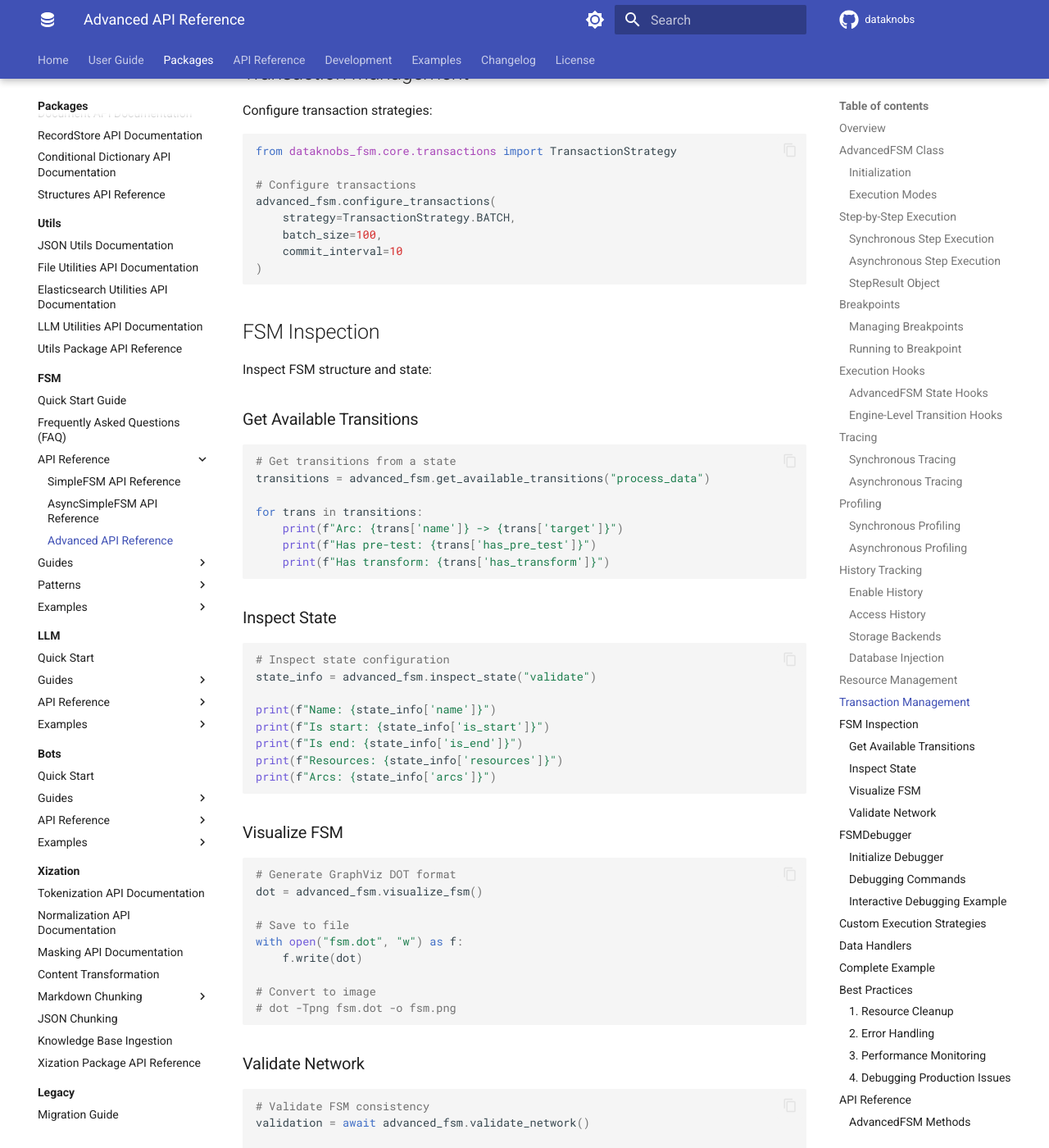
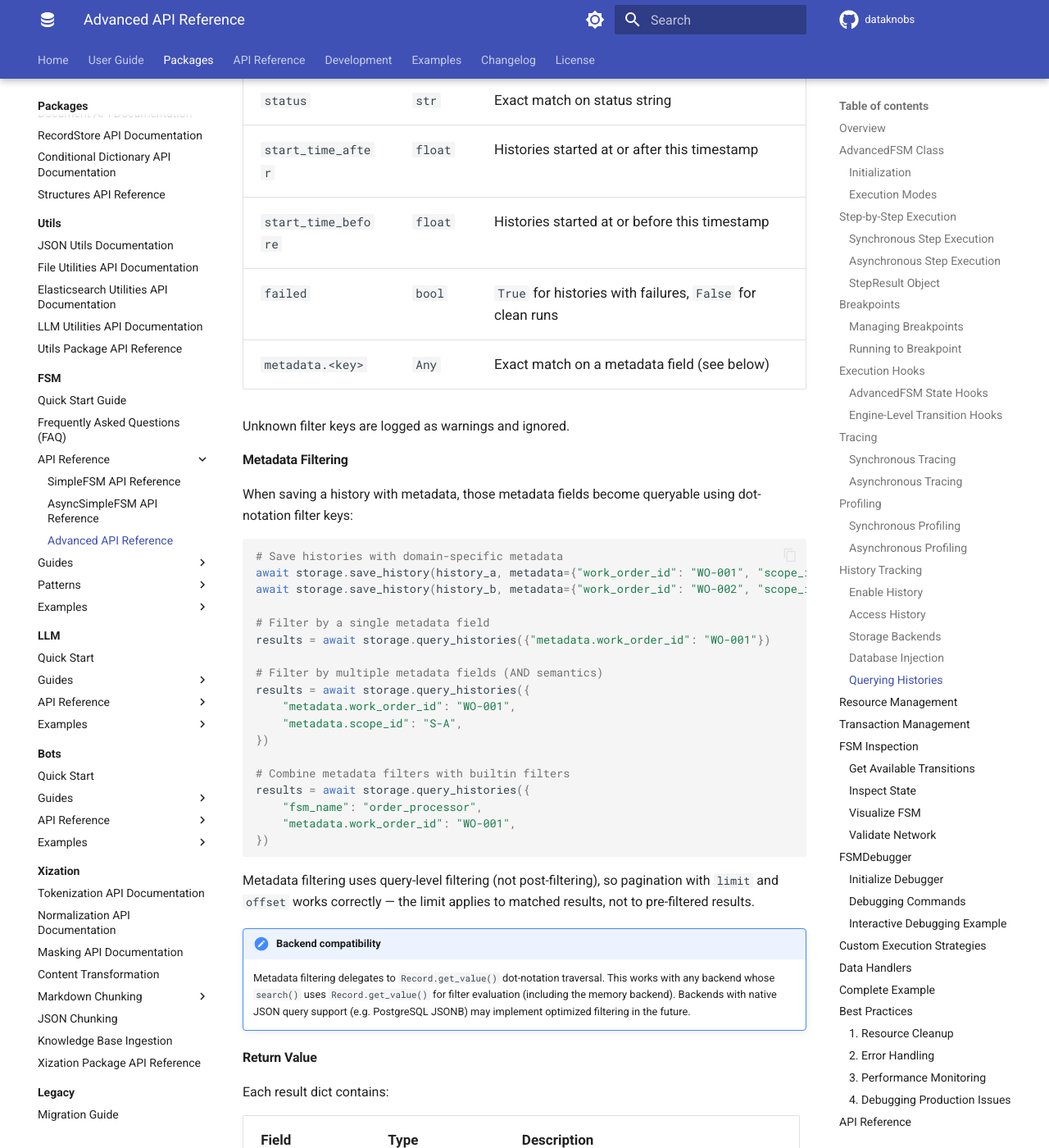
Before and after one commit to KBS-Labs/dataknobs, an MkDocs documentation site: the page built from docs/packages/fsm/api/advanced.md, in a window 1280 px wide and 1400 px high, scrolled down 8577 px. Shown: the whole window at 82% size. Built offline with MkDocs 1.6.1 and Material for MkDocs 9.7.7, drawn with Linux system fonts in a browser that asks for light colours; comment, search, counter and statistics services are not loaded; some of the changed text lies outside the part shown.

Commit message:
added metadata filtering in query histories

````diff
--- a/docs/packages/fsm/api/advanced.md
+++ b/docs/packages/fsm/api/advanced.md
@@ -358,6 +358,93 @@ The factory also supports injection via keyword arguments:
 ```python
 storage = StorageFactory.create(config, database=shared_db)
 ```
+
+### Querying Histories
+
+Use `query_histories()` to search execution histories with filters:
+
+```python
+# Filter by builtin keys
+results = await storage.query_histories({"fsm_name": "my_fsm"})
+results = await storage.query_histories({"status": "completed"})
+results = await storage.query_histories({"failed": True})
+
+# Time range filtering
+results = await storage.query_histories({
+    "start_time_after": 1710000000.0,
+    "start_time_before": 1710100000.0,
+})
+
+# Pagination
+results = await storage.query_histories({"fsm_name": "my_fsm"}, limit=10, offset=20)
+```
+
+#### Supported Filter Keys
+
+| Key | Type | Description |
+|-----|------|-------------|
+| `fsm_name` | `str` | Exact match on FSM name |
+| `data_mode` | `str` | Exact match on data handling mode |
+| `status` | `str` | Exact match on status string |
+| `start_time_after` | `float` | Histories started at or after this timestamp |
+| `start_time_before` | `float` | Histories started at or before this timestamp |
+| `failed` | `bool` | `True` for histories with failures, `False` for clean runs |
+| `metadata.<key>` | `Any` | Exact match on a metadata field (see below) |
+
+Unknown filter keys are logged as warnings and ignored.
+
+#### Metadata Filtering
+
+When saving a history with metadata, those metadata fields become queryable
+using dot-notation filter keys:
+
+```python
+# Save histories with domain-specific metadata
+await storage.save_history(history_a, metadata={"work_order_id": "WO-001", "scope_id": "S-A"})
+await storage.save_history(history_b, metadata={"work_order_id": "WO-002", "scope_id": "S-B"})
+
+# Filter by a single metadata field
+results = await storage.query_histories({"metadata.work_order_id": "WO-001"})
+
+# Filter by multiple metadata fields (AND semantics)
+results = await storage.query_histories({
+    "metadata.work_order_id": "WO-001",
+    "metadata.scope_id": "S-A",
+})
+
+# Combine metadata filters with builtin filters
+results = await storage.query_histories({
+    "fsm_name": "order_processor",
+    "metadata.work_order_id": "WO-001",
+})
+```
+
+Metadata filtering uses query-level filtering (not post-filtering), so
+pagination with `limit` and `offset` works correctly — the limit applies
+to matched results, not to pre-filtered results.
+
+!!! note "Backend compatibility"
+    Metadata filtering delegates to `Record.get_value()` dot-notation
+    traversal. This works with any backend whose `search()` uses
+    `Record.get_value()` for filter evaluation (including the memory
+    backend). Backends with native JSON query support (e.g. PostgreSQL
+    JSONB) may implement optimized filtering in the future.
+
+#### Return Value
+
+Each result dict contains:
+
+| Field | Type | Description |
+|-------|------|-------------|
+| `id` | `str` | Execution ID |
+| `fsm_name` | `str` | FSM name |
+| `data_mode` | `str` | Data handling mode |
+| `status` | `str` | Execution status |
+| `start_time` | `float` | Start timestamp |
+| `end_time` | `float \| None` | End timestamp (None if in progress) |
+| `total_steps` | `int` | Total steps executed |
+| `failed_steps` | `int` | Number of failed steps |
+| `metadata` | `dict` | Metadata dict passed to `save_history()` |
 
 ## Resource Management
 
````
Also changed, not shown: 3 other files.
